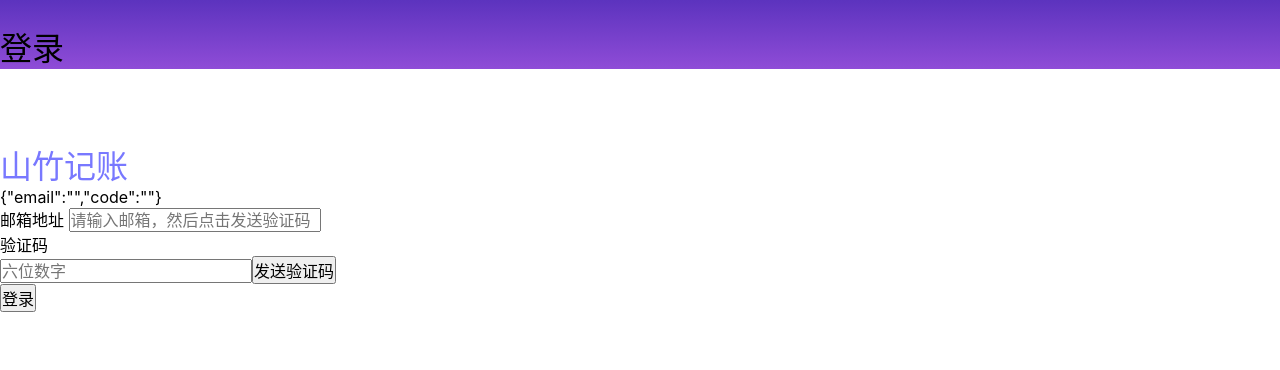
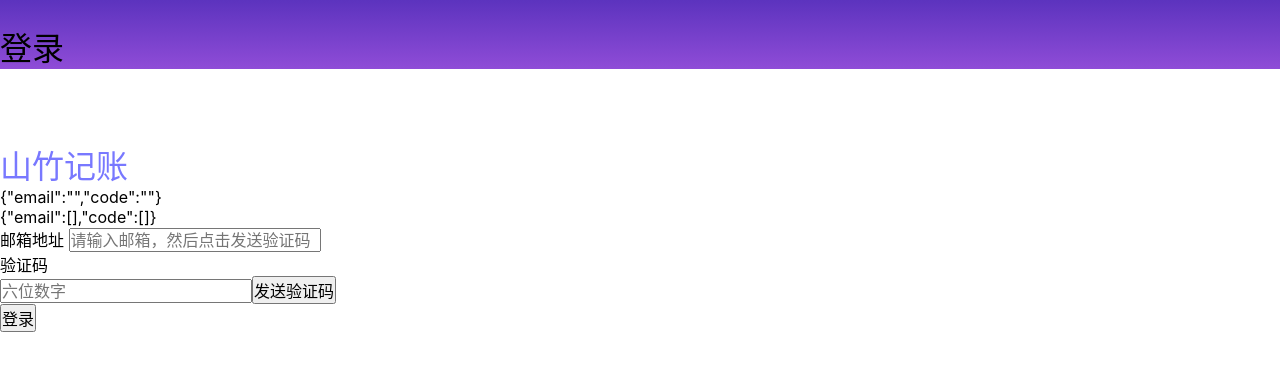
Before and after one commit to NiiXu/react-mangosteen-2, a React (Vite) app: page /sign_in in a window 1280 px wide. Shown: the top 370 px of the page. Built offline with nearby package versions, Linux system fonts and the light colour scheme.

Commit message:
setError 时之前的表单报错不会保留

```diff
--- a/src/pages/SignInPage.tsx
+++ b/src/pages/SignInPage.tsx
@@ -29,6 +29,7 @@ export const SignInPage: React.FC = () => {
             </div>
             <form j-form onSubmit={onSubmit}>
                 <div b-1 b-red>{JSON.stringify(data)}</div>
+                <div b-1 b-red>{JSON.stringify(error)}</div>
                 <div>
                     <span j-form-label>邮箱地址 {error.email?.[0] && <span text-red>{error.email[0]}</span>}</span>
                     <input j-input-text type="text" placeholder='请输入邮箱，然后点击发送验证码'
--- a/src/stores/useSignInStore.tsx
+++ b/src/stores/useSignInStore.tsx
@@ -35,7 +35,6 @@ export const useSignInStore = create<SignIn>((set, get) => (
             set(state => ({
                 ...state,
                 error: {
-                    ...state.error,
                     ...error
                 }
             }))
```
